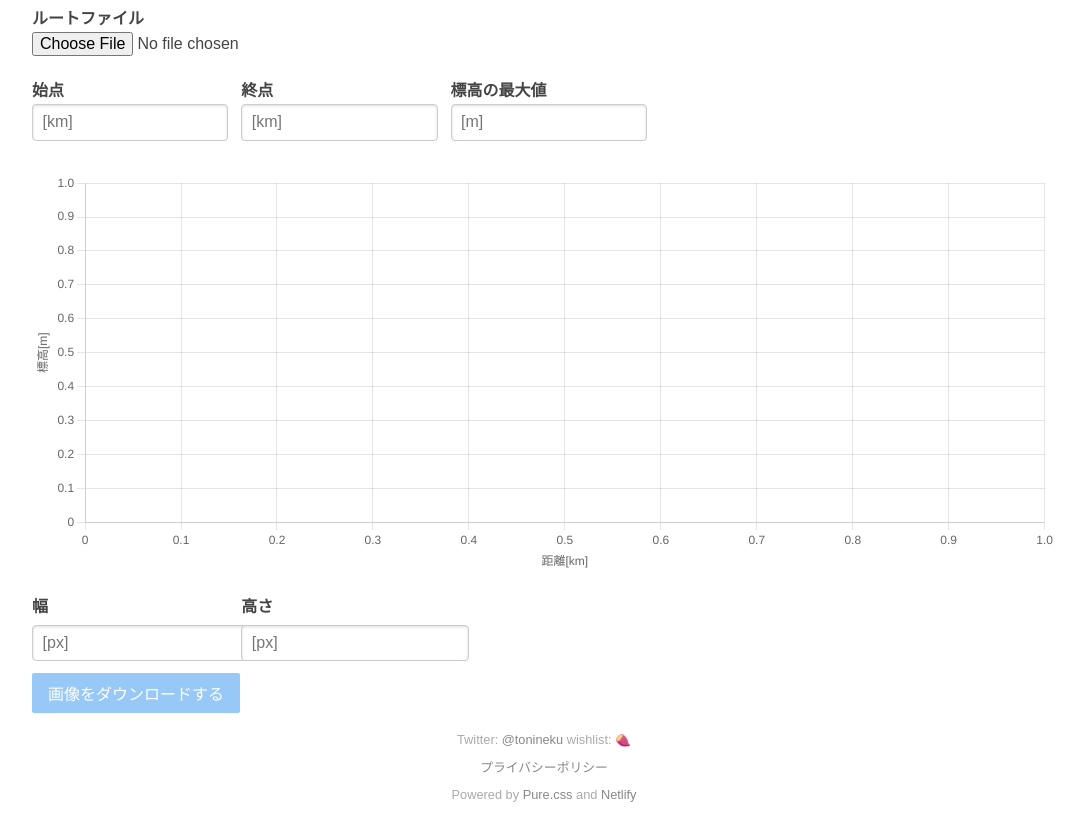
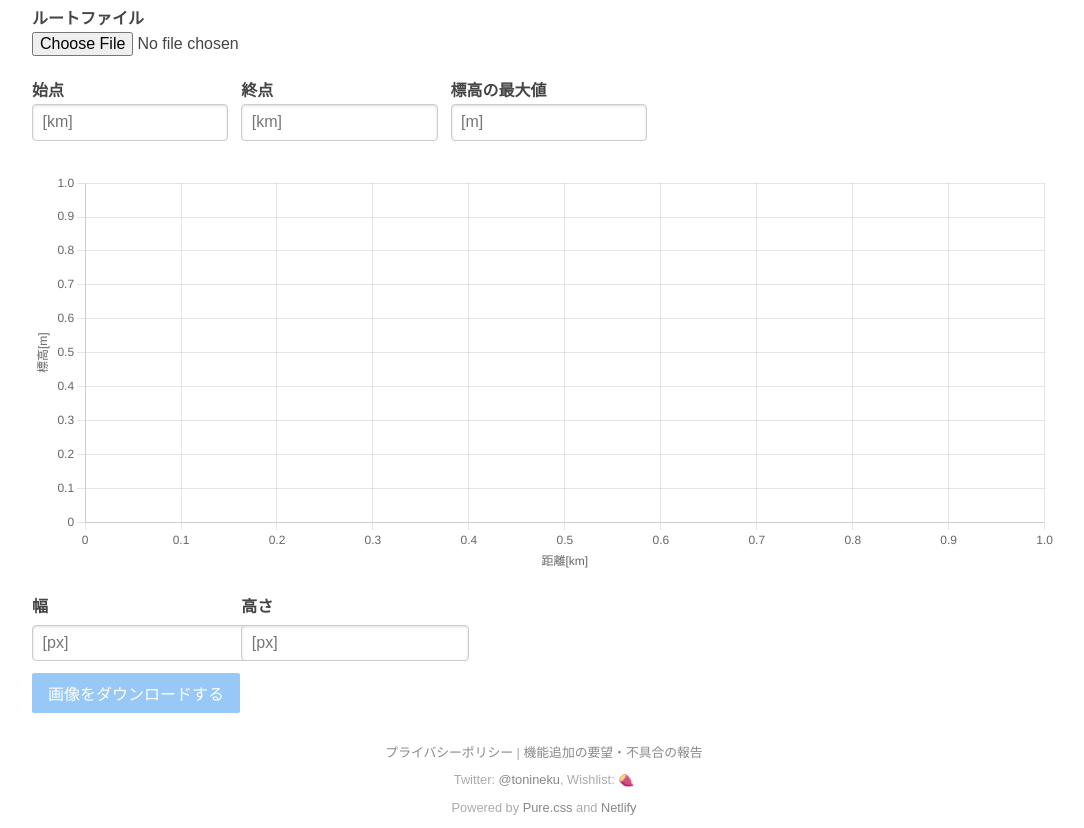
Before and after one commit to Gurrium/tcx-to-altitude-image, a plain HTML site: page index.html in a window 1280 px wide. Shown: the whole page, without its empty margins (96-1180 px from the left). Drawn offline with nearby package versions, Linux system fonts and the light colour scheme.

Commit message:
機能追加の要望・不具合の報告フォームへのリンクを追加した

```diff
--- a/index.html
+++ b/index.html
@@ -108,13 +108,14 @@
   </main>
 
   <footer>
+    <p>
+      <a href="privacy_policy.html">プライバシーポリシー</a> |
+      <a href="https://docs.google.com/forms/d/e/1FAIpQLSd00Z-Unx8PwIL7HQy52h27spmFP2F4MwzHU6cPbwx79-CpVA/viewform?usp=sf_link" target="_blank">機能追加の要望・不具合の報告</a>
+    </p>
     <address>
-      Twitter: <a href="https://twitter.com/tonineku">@tonineku</a>
-      wishlist: <a href="https://www.amazon.jp/hz/wishlist/ls/WUEQ18VE6LAE?ref_=wl_share">🍠</a>
+      Twitter: <a href="https://twitter.com/tonineku">@tonineku</a>,
+      Wishlist: <a href="https://www.amazon.jp/hz/wishlist/ls/WUEQ18VE6LAE?ref_=wl_share">🍠</a>
     </address>
-    <p>
-      <a href="privacy_policy.html">プライバシーポリシー</a>
-    </p>
     <p>
       Powered by <a href="https://purecss.io/">Pure.css</a> and <a href="https://www.netlify.com/">Netlify</a>
     </p>
```
